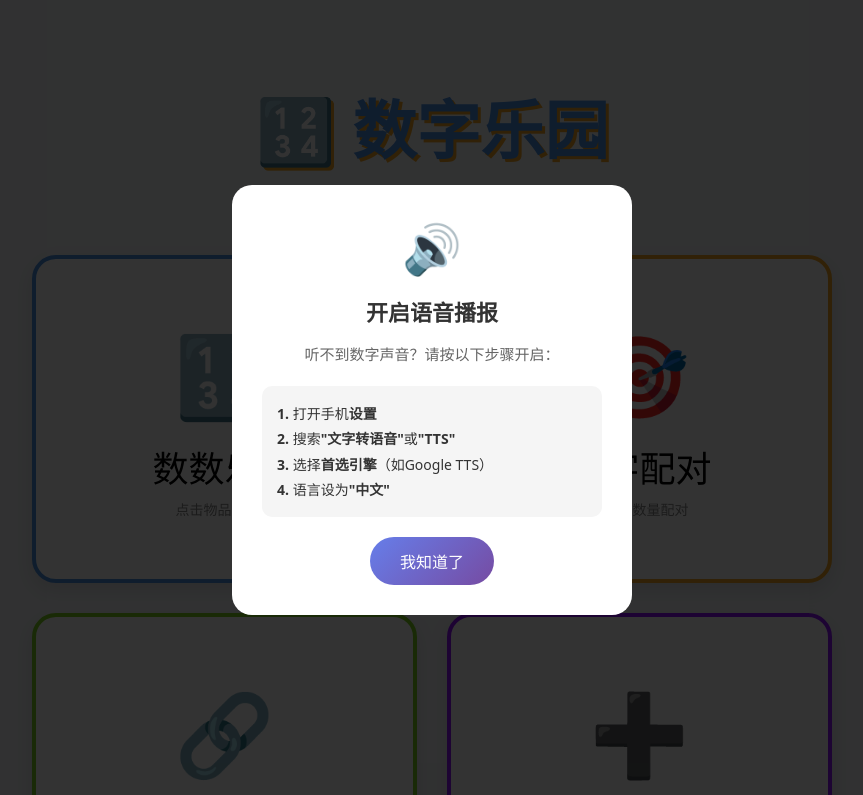
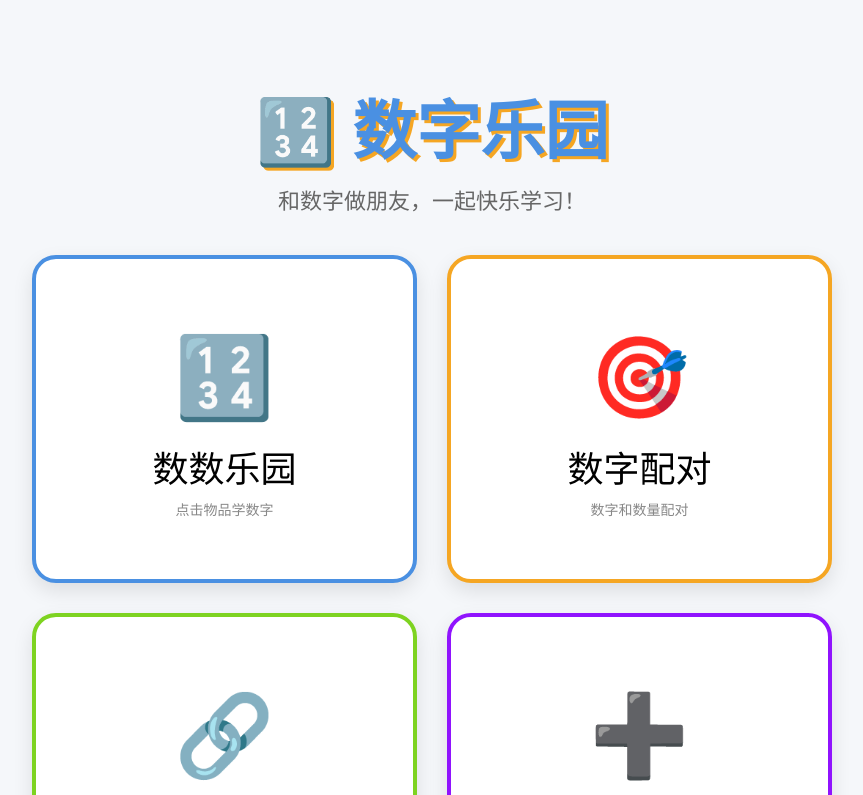
Before and after one commit to JsunDmer/math-game-app, a website: page www/index.html in a window 1280 px wide. Shown: the top 795 px of the page, without its empty margins (208-1071 px from the left). Drawn offline with Linux system fonts and the light colour scheme; a web font is replaced by a local one.

Commit message:
Remove TTS setup help popup

```diff
--- a/www/index.html
+++ b/www/index.html
@@ -1470,53 +1470,12 @@
       `;
     }
 
-    // 检测TTS支持
-    function checkTTSSupport() {
-      if (!('speechSynthesis' in window)) {
-        return false;
-      }
-      const voices = window.speechSynthesis.getVoices();
-      return voices.length > 0;
-    }
-
-    // 显示音频帮助提示
-    function showAudioHelp() {
-      const helpHtml = `
-        <div id="audio-help" style="position:fixed;top:0;left:0;right:0;bottom:0;background:rgba(0,0,0,0.8);z-index:9999;display:flex;align-items:center;justify-content:center;padding:20px;">
-          <div style="background:white;border-radius:20px;padding:30px;max-width:400px;width:100%;text-align:center;">
-            <div style="font-size:48px;margin-bottom:15px;">🔊</div>
-            <h2 style="color:#333;margin-bottom:15px;font-size:22px;">开启语音播报</h2>
-            <p style="color:#666;margin-bottom:20px;line-height:1.6;font-size:15px;">
-              听不到数字声音？请按以下步骤开启：
-            </p>
-            <div style="text-align:left;background:#f5f5f5;padding:15px;border-radius:10px;margin-bottom:20px;font-size:14px;line-height:1.8;color:#333;">
-              <b>1.</b> 打开手机<b>设置</b><br>
-              <b>2.</b> 搜索<b>"文字转语音"</b>或<b>"TTS"</b><br>
-              <b>3.</b> 选择<b>首选引擎</b>（如Google TTS）<br>
-              <b>4.</b> 语言设为<b>"中文"</b>
-            </div>
-            <button onclick="document.getElementById('audio-help').remove();" style="background:linear-gradient(135deg,#667eea,#764ba2);color:white;border:none;padding:12px 30px;border-radius:25px;font-size:16px;cursor:pointer;">
-              我知道了
-            </button>
-          </div>
-        </div>
-      `;
-      document.body.insertAdjacentHTML('beforeend', helpHtml);
-    }
-
     // 初始化
     document.addEventListener('DOMContentLoaded', () => {
       ProgressManager.updateDisplay();
 
       // 初始化音频系统
       initAudio();
-
-      // 检测TTS支持
-      setTimeout(() => {
-        if (!checkTTSSupport()) {
-          showAudioHelp();
-        }
-      }, 1000);
 
       // 解锁音频 - 需要用户交互（安卓WebView要求）
       const unlockAudio = function() {
```
